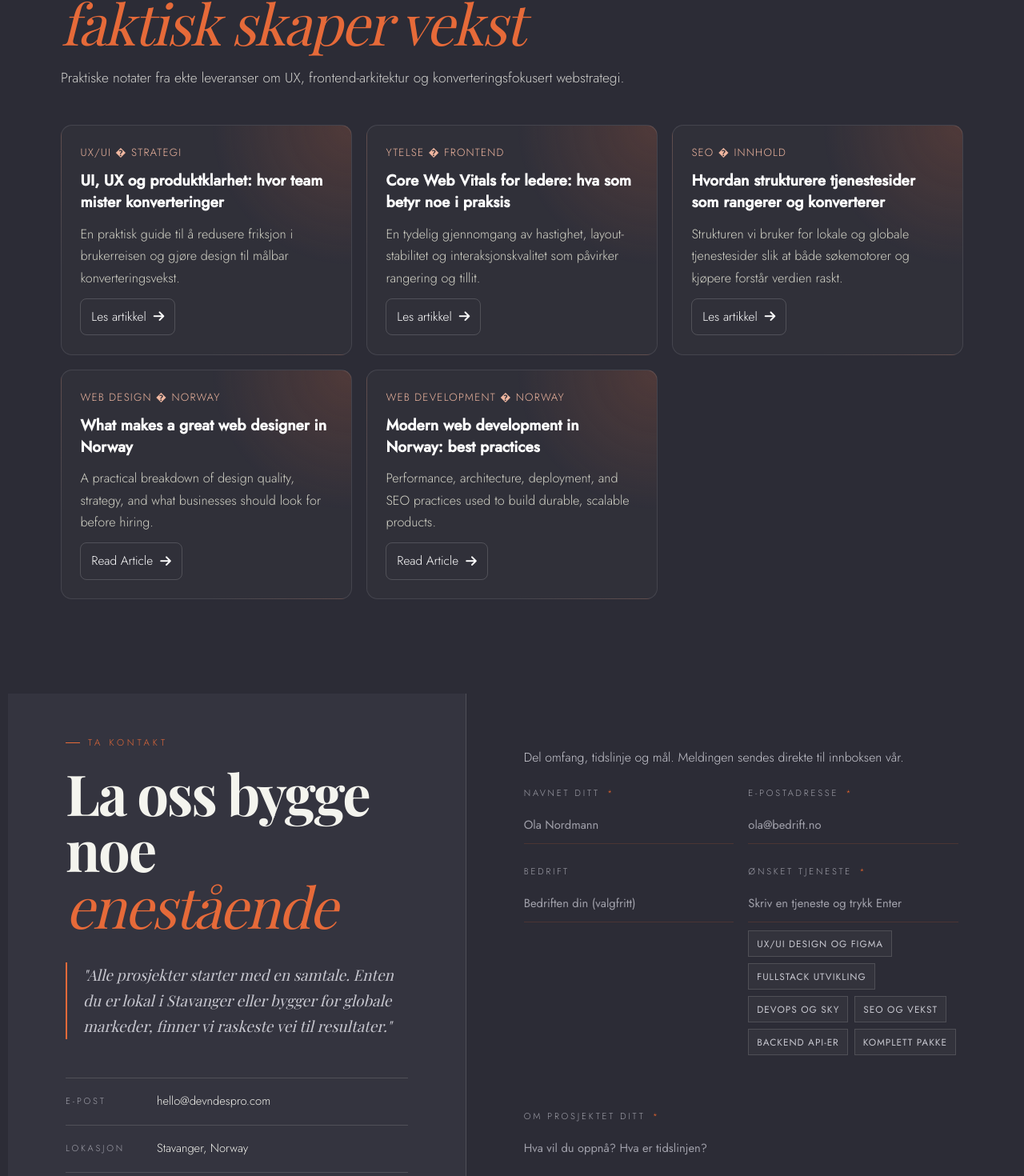
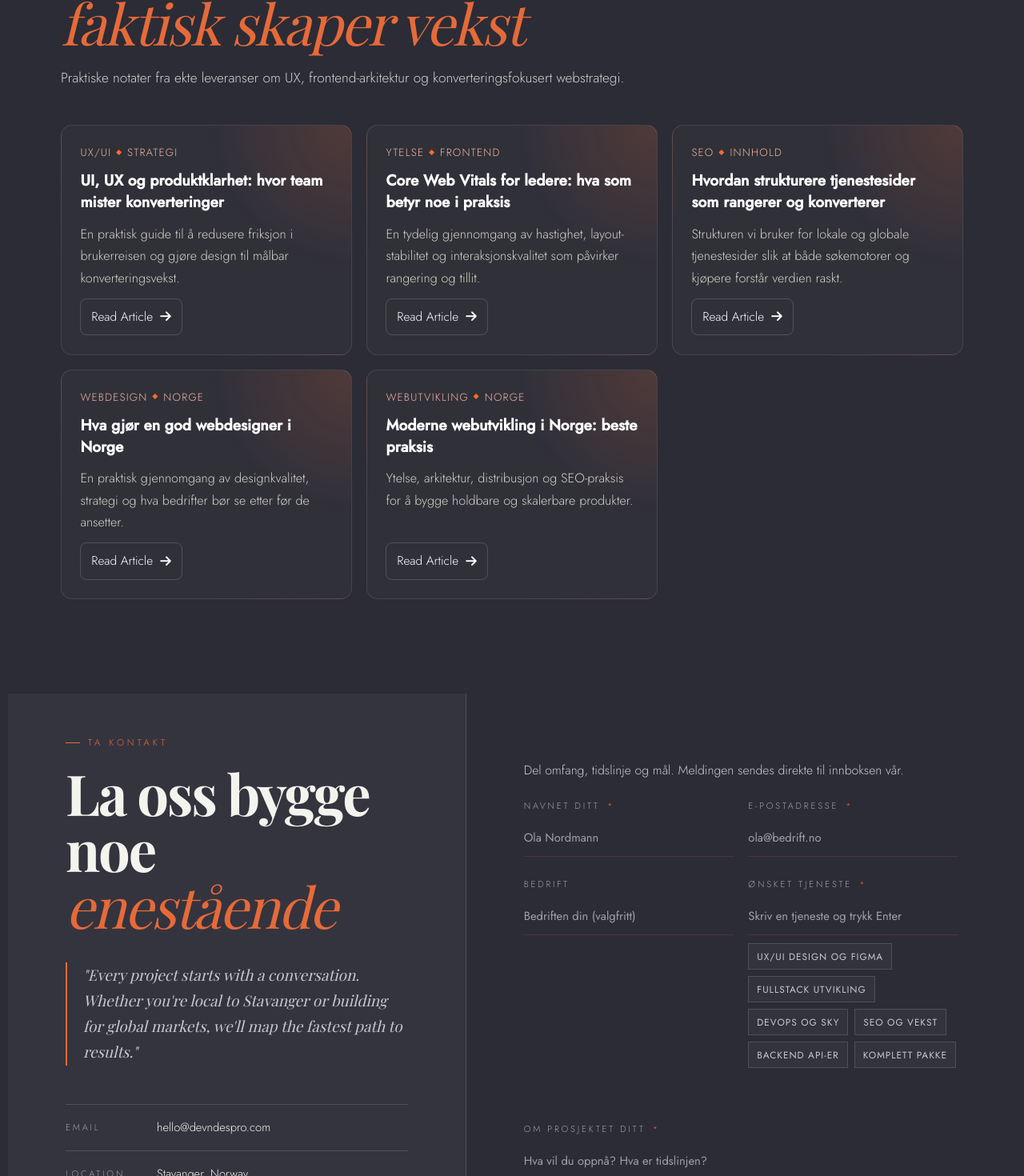
Before and after one commit to karthic2914/devndespro, a React (Vite) app: page / in a window 1280 px wide. Shown: the part 9999-11469 px from the top of the page at 80% size. Built offline with nearby package versions, Linux system fonts and the light colour scheme; a web font is replaced by a local one.

Commit message:
fix: blog meta FA diamond icon, 5 blog cards translated EN and NO

```diff
--- a/public/css/styles.css
+++ b/public/css/styles.css
@@ -1353,3 +1353,5 @@ footer{
 
 .f-auth-link{font-size:11px;color:rgba(255,255,255,0.3);text-decoration:none;transition:color 0.2s;}
 .f-auth-link:hover{color:#FF6B2B;}
+.blog-meta { display:flex; align-items:center; gap:6px; }
+.blog-meta .blog-sep { color:#FF6B2B; font-size:0.55em; }
--- a/src/App.jsx
+++ b/src/App.jsx
@@ -229,21 +229,21 @@ function App() {
         blogLabel: 'Insights Blog',
         blogHeading: 'Read what<br><em>actually drives growth</em>',
         blogIntro: 'Practical notes from real delivery work on UX, frontend architecture, and conversion-first web strategy for modern brands.',
-        blogMeta: ['UX/UI � Strategy', 'Performance � Frontend', 'SEO � Content'],
+        blogMeta: ['UX/UI · Strategy', 'Performance · Frontend', 'SEO · Content', 'Web Design · Norway', 'Web Development · Norway'],
         blogTitles: [
           'UI, UX, and product clarity: where teams lose conversions',
           'Core Web Vitals for founders: what matters and what does not',
-          'How to structure service pages that rank and convert'
+          'How to structure service pages that rank and convert',
+          'What makes a great web designer in Norway',
+          'Modern web development in Norway: best practices'
         ],
         blogDescs: [
           'A field guide to reducing friction in digital journeys and turning visual polish into measurable conversion lift.',
           'A no-noise breakdown of speed, layout stability, and interaction quality that affects rankings and user trust.',
-          'The structure we use for local and global service pages so search engines and buyers understand value fast.'
+          'The structure we use for local and global service pages so search engines and buyers understand value fast.',
+          'A practical breakdown of design quality, strategy, and what businesses should look for before hiring.',
+          'Performance, architecture, deployment, and SEO practices used to build durable, scalable products.'
         ],
-        blogCta: 'Read Article',
-        contactTagline: '"Every project starts with a conversation. Whether you\'re local to Stavanger or building for global markets, we\'ll map the fastest path to results."',
-        contactLabels: ['Email', 'Location', 'WhatsApp', 'Status', 'Response'],
-        seoLinksTitle: 'Local Service Pages',
         seoLinksNote: 'Explore dedicated pages for each service area and location focus.',
         footerCopy: "© 2026 devndespro · HQ: Stavanger, Norway · Delivery Hub: Chennai, India · Serving Europe, USA & APAC",
       },
@@ -330,21 +330,21 @@ function App() {
         blogLabel: 'Innsiktsblogg',
         blogHeading: 'Les hva som<br><em>faktisk skaper vekst</em>',
         blogIntro: 'Praktiske notater fra ekte leveranser om UX, frontend-arkitektur og konverteringsfokusert webstrategi.',
-        blogMeta: ['UX/UI � Strategi', 'Ytelse � Frontend', 'SEO � Innhold'],
+        blogMeta: ['UX/UI · Strategi', 'Ytelse · Frontend', 'SEO · Innhold', 'Webdesign · Norge', 'Webutvikling · Norge'],
         blogTitles: [
           'UI, UX og produktklarhet: hvor team mister konverteringer',
           'Core Web Vitals for ledere: hva som betyr noe i praksis',
-          'Hvordan strukturere tjenestesider som rangerer og konverterer'
+          'Hvordan strukturere tjenestesider som rangerer og konverterer',
+          'Hva gj\u00f8r en god webdesigner i Norge',
+          'Moderne webutvikling i Norge: beste praksis'
         ],
         blogDescs: [
-          'En praktisk guide til å redusere friksjon i brukerreisen og gjøre design til målbar konverteringsvekst.',
-          'En tydelig gjennomgang av hastighet, layout-stabilitet og interaksjonskvalitet som påvirker rangering og tillit.',
-          'Strukturen vi bruker for lokale og globale tjenestesider slik at både søkemotorer og kjøpere forstår verdien raskt.'
+          'En praktisk guide til \u00e5 redusere friksjon i brukerreisen og gj\u00f8re design til m\u00e5lbar konverteringsvekst.',
+          'En tydelig gjennomgang av hastighet, layout-stabilitet og interaksjonskvalitet som p\u00e5virker rangering og tillit.',
+          'Strukturen vi bruker for lokale og globale tjenestesider slik at b\u00e5de s\u00f8kemotorer og kj\u00f8pere forst\u00e5r verdien raskt.',
+          'En praktisk gjennomgang av designkvalitet, strategi og hva bedrifter b\u00f8r se etter f\u00f8r de ansetter.',
+          'Ytelse, arkitektur, distribusjon og SEO-praksis for \u00e5 bygge holdbare og skalerbare produkter.'
         ],
-        blogCta: 'Les artikkel',
-        contactTagline: '"Alle prosjekter starter med en samtale. Enten du er lokal i Stavanger eller bygger for globale markeder, finner vi raskeste vei til resultater."',
-        contactLabels: ['E-post', 'Lokasjon', 'WhatsApp', 'Status', 'Respons'],
-        seoLinksTitle: 'Lokale tjenestesider',
         seoLinksNote: 'Utforsk dedikerte sider for hvert tjenesteområde og lokasjonsfokus.',
         footerCopy: "© 2026 devndespro · Hovedkontor: Stavanger, Norge · Leveransehub: Chennai, India · Betjener Europa, USA og APAC",
       }
@@ -524,10 +524,10 @@ function App() {
       setText('#blog .blog-label', section.blogLabel);
       setHtml('#blog .blog-heading', section.blogHeading);
       setText('#blog .blog-intro', section.blogIntro);
-      setTextList('#blog .blog-meta', section.blogMeta);
+      const blogMetaEls = document.querySelectorAll('#blog .blog-meta'); blogMetaEls.forEach((el, i) => { if (section.blogMeta[i]) el.innerHTML = section.blogMeta[i].replace(' · ', ' <i class="fa-solid fa-diamond" style="font-size:0.5em;color:#FF6B2B;vertical-align:middle;"></i> '); });
       setTextList('#blog .blog-title', section.blogTitles);
       setTextList('#blog .blog-desc', section.blogDescs);
-      setTextList('#blog .blog-link-label', [section.blogCta, section.blogCta, section.blogCta]);
+      setTextList('#blog .blog-link-label', [section.blogCta, section.blogCta, section.blogCta, section.blogCta, section.blogCta]);
       setText('#contact .c-tagline', section.contactTagline);
       setTextList('#contact .c-lbl', section.contactLabels);
       setText('#seo-links .seo-links-title', section.seoLinksTitle);
--- a/src/template.html
+++ b/src/template.html
@@ -22,12 +22,6 @@
 </a>
 
 <nav id="nav">
-
-
-
-
-
-
     <a href="#" class="logo">
         <img src="/images/DDDP_logo_mark.webp" alt="devndespro logo" class="logo-img" width="1280" height="655" decoding="async" fetchpriority="high">
     </a>
@@ -1386,31 +1380,31 @@
     </div>
     <div class="blog-grid">
         <article class="blog-card rv">
-            <p class="blog-meta">UX/UI � Strategy</p>
+            <p class="blog-meta">UX/UI <i class="fa-solid fa-diamond" style="font-size:0.5em;color:#FF6B2B;vertical-align:middle;"></i> Strategy</p>
             <h3 class="blog-title">UI, UX, and product clarity: where teams lose conversions</h3>
             <p class="blog-desc">A field guide to reducing friction in digital journeys and turning visual polish into measurable conversion lift.</p>
             <a class="blog-link" href="/blog/ui-ux-design"><span class="blog-link-label">Read Article</span> <i class="fa-solid fa-arrow-right" aria-hidden="true"></i></a>
         </article>
         <article class="blog-card rv">
-            <p class="blog-meta">Performance � Frontend</p>
+            <p class="blog-meta">Performance <i class="fa-solid fa-diamond" style="font-size:0.5em;color:#FF6B2B;vertical-align:middle;"></i> Frontend</p>
             <h3 class="blog-title">Core Web Vitals for founders: what matters and what does not</h3>
             <p class="blog-desc">A no-noise breakdown of speed, layout stability, and interaction quality that affects rankings and user trust.</p>
             <a class="blog-link" href="/blog/core-web-vitals-guide"><span class="blog-link-label">Read Article</span> <i class="fa-solid fa-arrow-right" aria-hidden="true"></i></a>
         </article>
         <article class="blog-card rv">
-            <p class="blog-meta">SEO � Content</p>
+            <p class="blog-meta">SEO <i class="fa-solid fa-diamond" style="font-size:0.5em;color:#FF6B2B;vertical-align:middle;"></i> Content</p>
             <h3 class="blog-title">How to structure service pages that rank and convert</h3>
             <p class="blog-desc">The structure we use for local and global service pages so search engines and buyers understand value fast.</p>
             <a class="blog-link" href="/blog/service-page-seo-structure"><span class="blog-link-label">Read Article</span> <i class="fa-solid fa-arrow-right" aria-hidden="true"></i></a>
         </article>
         <article class="blog-card rv">
-            <p class="blog-meta">Web Design � Norway</p>
+            <p class="blog-meta">Web Design <i class="fa-solid fa-diamond" style="font-size:0.5em;color:#FF6B2B;vertical-align:middle;"></i> Norway</p>
             <h3 class="blog-title">What makes a great web designer in Norway</h3>
             <p class="blog-desc">A practical breakdown of design quality, strategy, and what businesses should look for before hiring.</p>
             <a class="blog-link" href="/blog/web-designer-norway"><span class="blog-link-label">Read Article</span> <i class="fa-solid fa-arrow-right" aria-hidden="true"></i></a>
         </article>
         <article class="blog-card rv">
-            <p class="blog-meta">Web Development � Norway</p>
+            <p class="blog-meta">Web Development <i class="fa-solid fa-diamond" style="font-size:0.5em;color:#FF6B2B;vertical-align:middle;"></i> Norway</p>
             <h3 class="blog-title">Modern web development in Norway: best practices</h3>
             <p class="blog-desc">Performance, architecture, deployment, and SEO practices used to build durable, scalable products.</p>
             <a class="blog-link" href="/blog/web-developer-norway"><span class="blog-link-label">Read Article</span> <i class="fa-solid fa-arrow-right" aria-hidden="true"></i></a>
```
